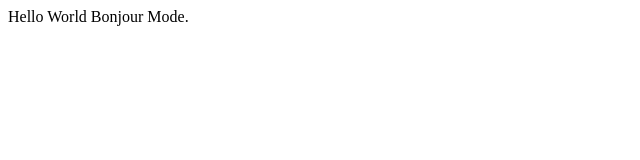
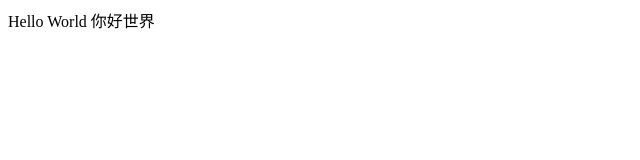
Before and after one commit to sean-brylle/cst3106_labs, a plain HTML site: page Lab02.html in a window 1280 px wide. Shown: the full height of the page, 0-640 px from the left. Drawn offline with Linux system fonts and the light colour scheme.

Commit message:
Update Lab02.html

```diff
--- a/Lab02.html
+++ b/Lab02.html
@@ -6,6 +6,6 @@
     </head>
     <body>
         Hello World
-        Bonjour Mode.
+        你好世界
     </body>
 </html>
```
